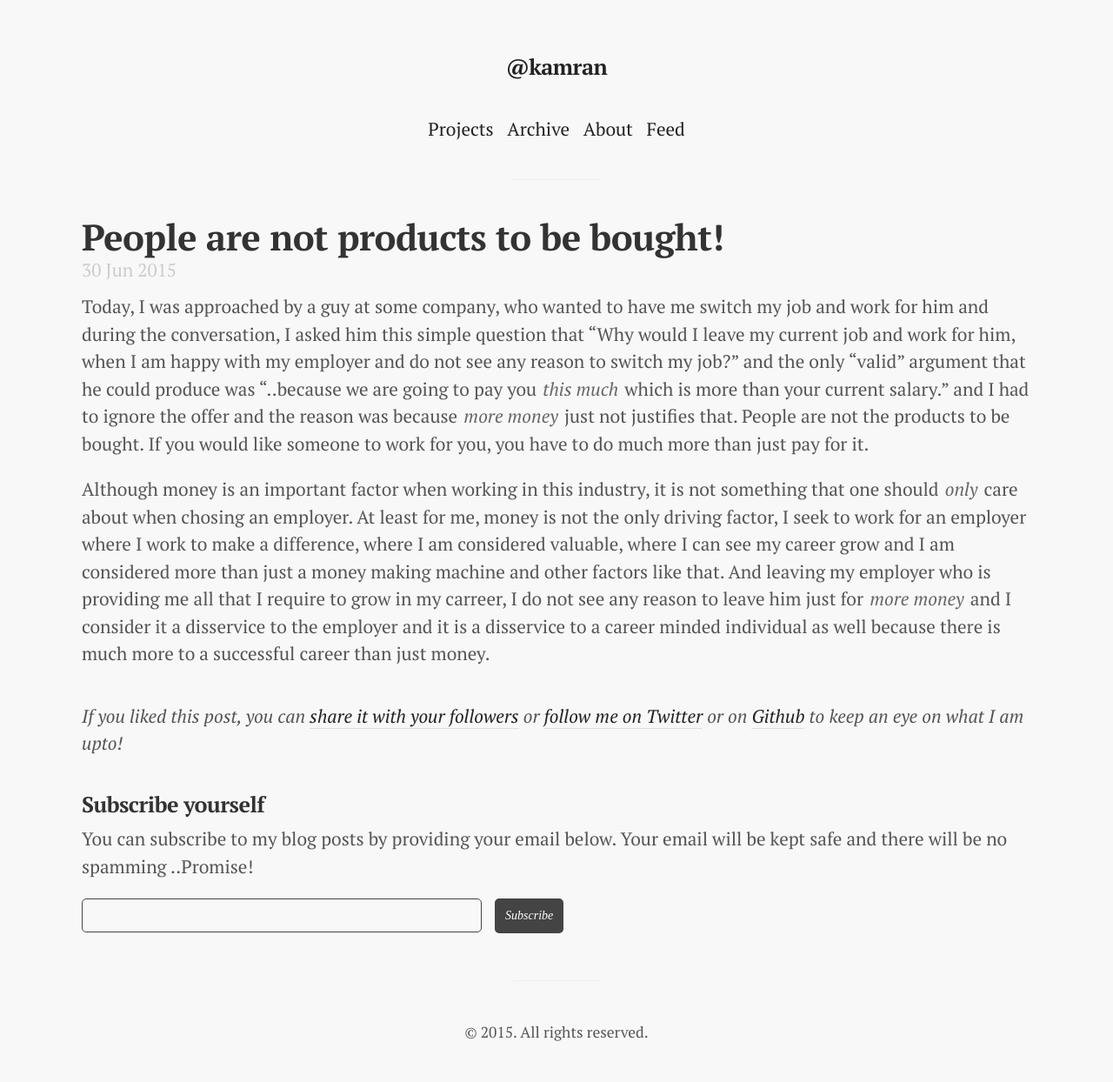
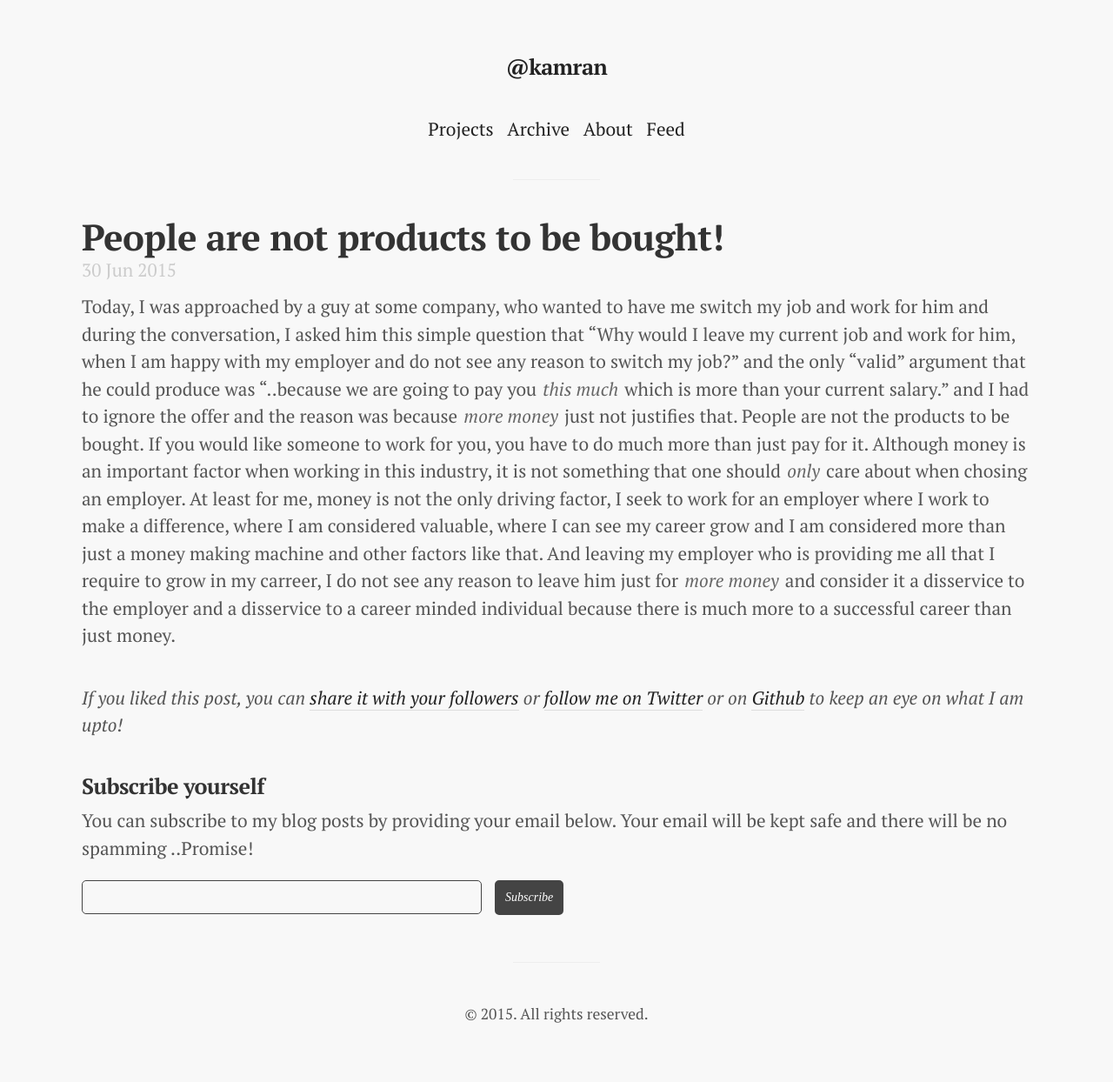
Before and after one commit to kamranahmedse/kamranahmedse.github.io, a Jekyll site: the page built from blog/_posts/2015-06-30-people-not-products-to-be-bought.md, in a window 1280 px wide. Shown: the whole page at 87% size. Built offline with Jekyll 4.4.1, drawn with Linux system fonts in a browser that asks for light colours; comment, search, counter and statistics services are not loaded; after the commit the page ends 1223 px from its top, so only the background shows below that.

Commit message:
Fixed some typos in the blog post

```diff
--- a/blog/_posts/2015-06-30-people-not-products-to-be-bought.md
+++ b/blog/_posts/2015-06-30-people-not-products-to-be-bought.md
@@ -3,6 +3,4 @@ layout: post
 title: People are not products to be bought!
 comments: true
 ---
-Today, I was approached by a guy at some company, who wanted to have me switch my job and work for him and during the conversation, I asked him this simple question that "Why would I leave my current job and work for him, when I am happy with my employer and do not see any reason to switch my job?" and the only "valid" argument that he could produce was "..because we are going to pay you *this much* which is more than your current salary." and I had to ignore the offer and the reason was because *more money* just not justifies that. People are not the products to be bought. If you would like someone to work for you, you have to do much more than just pay for it.
-
-Although money is an important factor when working in this industry, it is not something that one should *only* care about when chosing an employer. At least for me, money is not the only driving factor, I seek to work for an employer where I work to make a difference, where I am considered valuable, where I can see my career grow and I am considered more than just a money making machine and other factors like that. And leaving my employer who is providing me all that I require to grow in my carreer, I do not see any reason to leave him just for *more money* and I consider it a disservice to the employer and it is a disservice to a career minded individual as well because there is much more to a successful career than just money.
+Today, I was approached by a guy at some company, who wanted to have me switch my job and work for him and during the conversation, I asked him this simple question that "Why would I leave my current job and work for him, when I am happy with my employer and do not see any reason to switch my job?" and the only "valid" argument that he could produce was "..because we are going to pay you *this much* which is more than your current salary." and I had to ignore the offer and the reason was because *more money* just not justifies that. People are not the products to be bought. If you would like someone to work for you, you have to do much more than just pay for it. Although money is an important factor when working in this industry, it is not something that one should *only* care about when chosing an employer. At least for me, money is not the only driving factor, I seek to work for an employer where I work to make a difference, where I am considered valuable, where I can see my career grow and I am considered more than just a money making machine and other factors like that. And leaving my employer who is providing me all that I require to grow in my carreer, I do not see any reason to leave him just for *more money* and consider it a disservice to the employer and a disservice to a career minded individual because there is much more to a successful career than just money.
```
